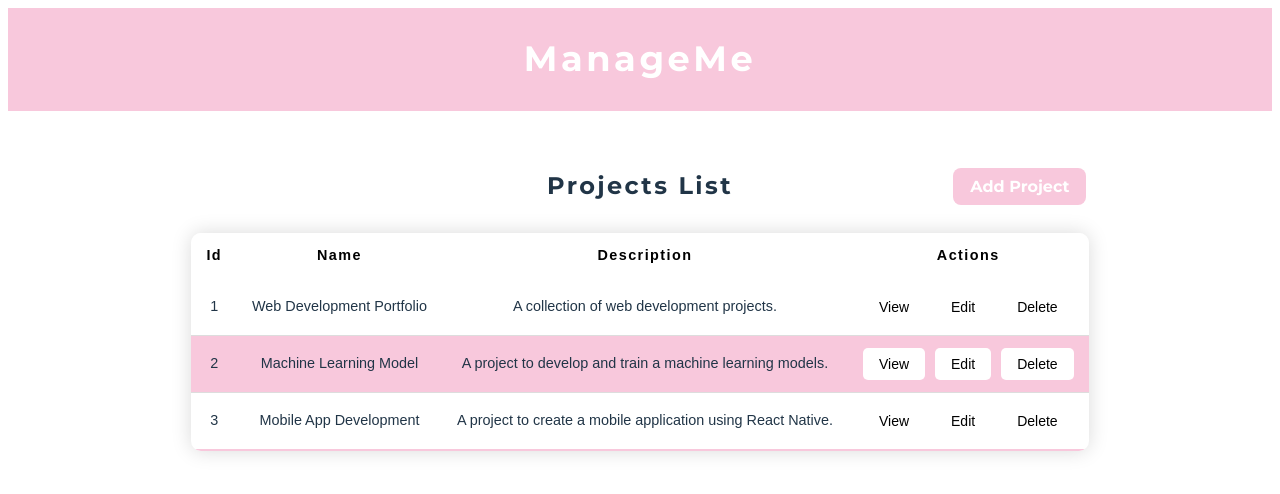
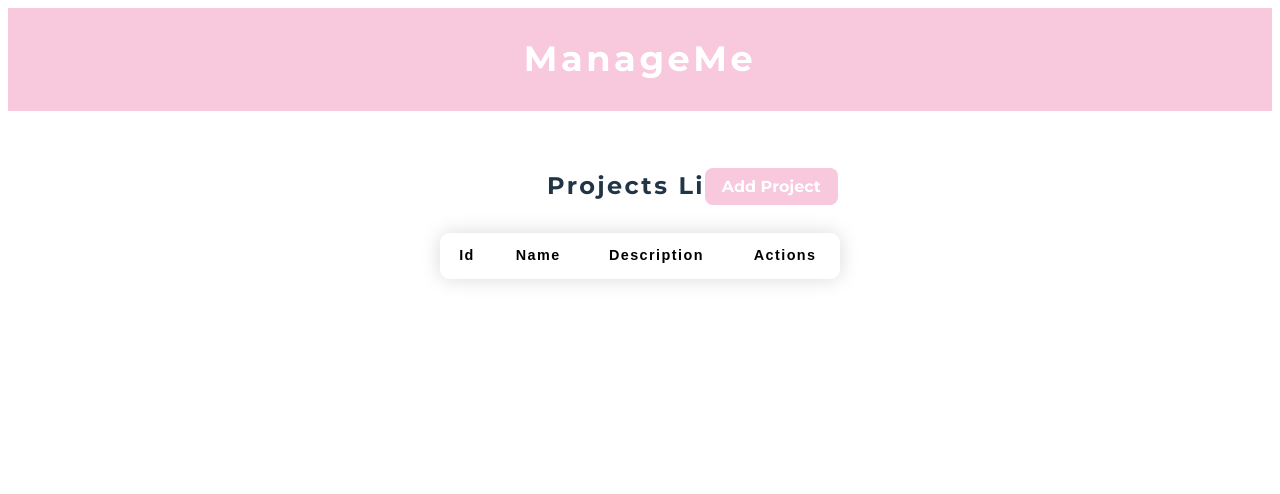
Before and after one commit to justynamalinowska/WebAppsLab, a React (Vite) app in the folder ManagMe/: page / in a window 1280 px wide. Shown: the top 494 px of the page. Built offline with nearby package versions, Linux system fonts and the light colour scheme.

Commit message:
Introduce local storage

```diff
--- a/ManagMe/src/components/Home.tsx
+++ b/ManagMe/src/components/Home.tsx
@@ -1,20 +1,33 @@
 import "./Home.style.css";
-import { useState } from "react";
-import { IProject, PageEnum, defaultProjectList } from "./Project.type";
+import { useEffect, useState } from "react";
+import { IProject, PageEnum } from "./Project.type";
 import ProjectList from "./ProjectList";
 import AddProject from "./AddProject";
 import EditProject from "./EditProject";
 
 const Home = () => {
 
-    const [projectList, setProjectsList] = useState(defaultProjectList as IProject[]);
+    const [projectList, setProjectsList] = useState([] as IProject[]);
     const [shownPage, setShownPage] = useState(PageEnum.list);
     const [dataToEdit, setDataToEdit] = useState({} as IProject);
 
     const showListPage = () => setShownPage(PageEnum.list);
 
+    useEffect(() => {
+        const projectsListInString = window.localStorage.getItem("projects");
+        if (projectsListInString) {
+            setProjectsList(JSON.parse(projectsListInString));
+        }
+    }
+    , []);
+
+    const _setProjectsList = (data: IProject[]) => {
+        setProjectsList(data);
+        window.localStorage.setItem("projects", JSON.stringify(data));
+    };
+
     const addProjectHnd = (data: IProject) => {
-        setProjectsList([...projectList, data]);
+        _setProjectsList([...projectList, data]);
         showListPage();
     }
 
@@ -23,7 +36,7 @@ const Home = () => {
         const tempList = [...projectList];
 
         tempList.splice(indexToDelete, 1);
-        setProjectsList(tempList);
+        _setProjectsList(tempList);
     };
 
     const editProject = (data: IProject) => {
@@ -36,7 +49,7 @@ const Home = () => {
         const indexOfRecord = projectList.indexOf(filterData);
         const tempList = [...projectList];
         tempList[indexOfRecord] = data;
-        setProjectsList(tempList);
+        _setProjectsList(tempList);
         showListPage();
     };
 
--- a/ManagMe/src/components/Project.type.ts
+++ b/ManagMe/src/components/Project.type.ts
@@ -4,24 +4,6 @@ export interface IProject {
   description: string;
 }
 
-export const defaultProjectList : IProject[] = [
-  {
-    id: "1",
-    name: "Web Development Portfolio",
-    description: "A collection of web development projects."
-  },
-  {
-    id: "2",
-    name: "Machine Learning Model",
-    description: "A project to develop and train a machine learning models."
-  },
-  {
-    id: "3",
-    name: "Mobile App Development",
-    description: "A project to create a mobile application using React Native."
-  }
-];
-
 export enum PageEnum {
   list,
   add,
```
